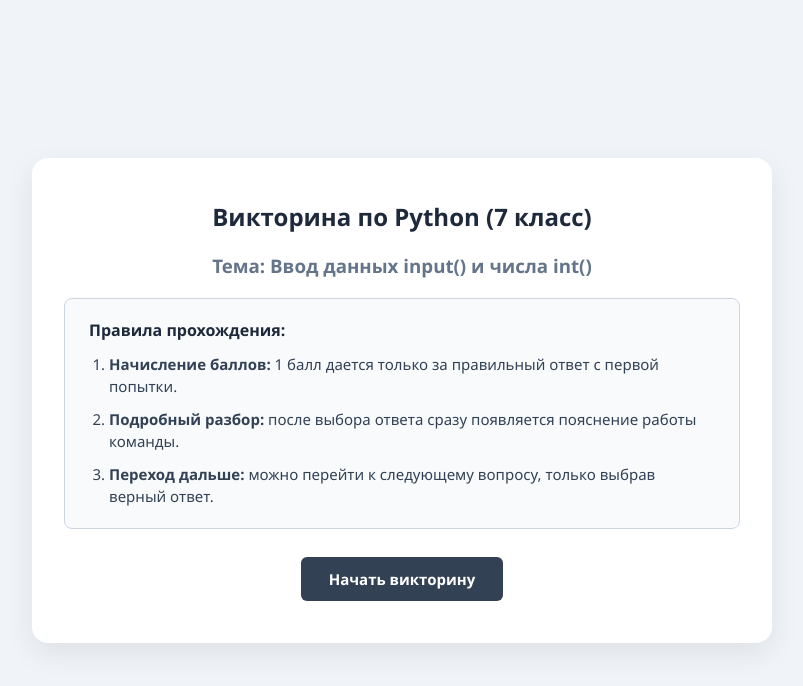
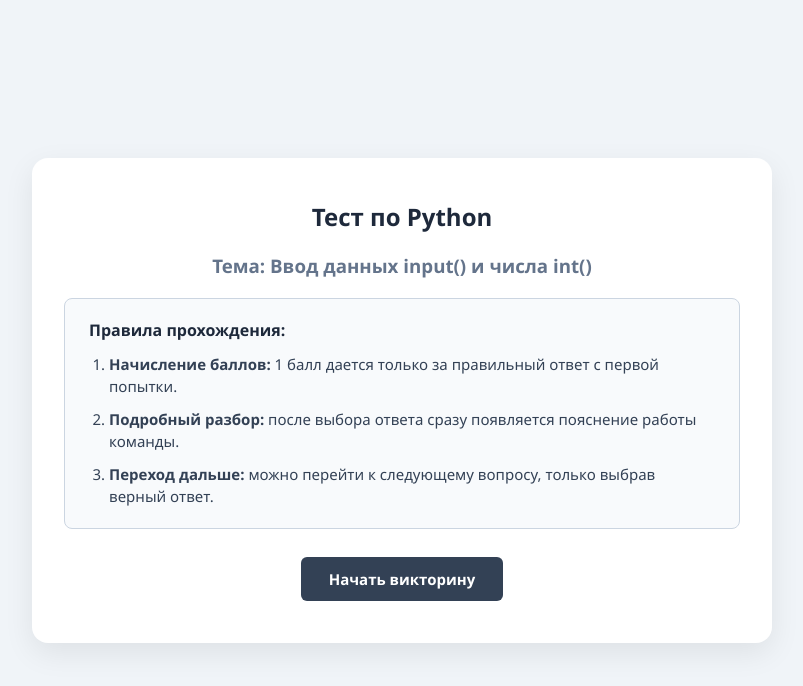
Before and after one commit to tatyana02-cloud/python_input-, a plain HTML site: page index.html in a window 1280 px wide. Shown: the whole page, without its empty margins (238-1041 px from the left). Drawn offline with Linux system fonts and the light colour scheme.

Commit message:
Update index.html

```diff
--- a/index.html
+++ b/index.html
@@ -250,7 +250,7 @@
 
   <div class="quiz-card">
     <div class="start-screen" id="start-screen">
-      <h1 class="start-title">Викторина по Python (7 класс)</h1>
+      <h1 class="start-title">Тест по Python</h1>
       <h3 style="color: #64748b; margin-bottom: 20px; font-weight: 600;">Тема: Ввод данных input() и числа int()</h3>
       <div class="rules-card">
         <div class="rules-title">Правила прохождения:</div>
```
